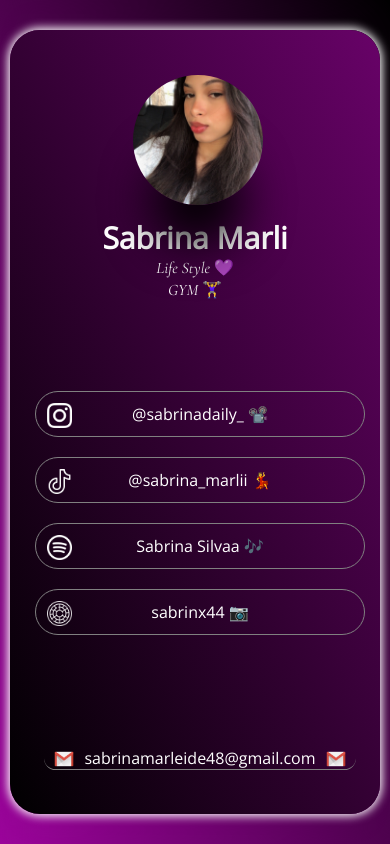
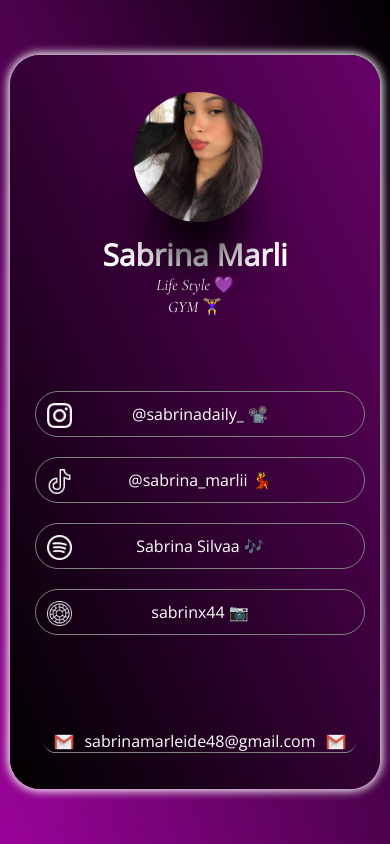
Before and after one commit to DevJavanLuiz/linksSabrina, a plain HTML site: page index.html in a window 390 px wide. Drawn offline with nearby package versions, Linux system fonts and the light colour scheme.

Commit message:
Add files via upload

```diff
--- a/assets/css/style.css
+++ b/assets/css/style.css
@@ -190,6 +190,6 @@ figure .img {
         font-size: 30px;
     }
     .content-main {
-        height: 93%;
+        height: 87%;
     }
 }
```
